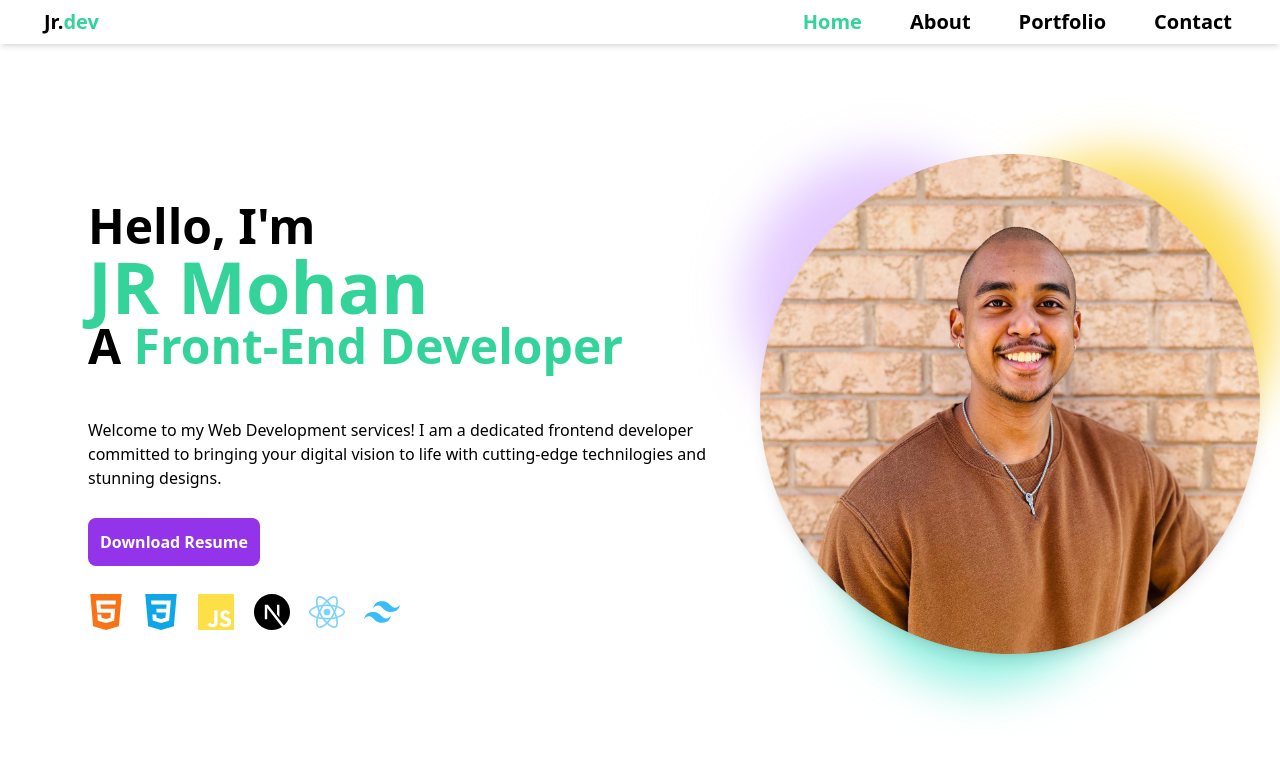
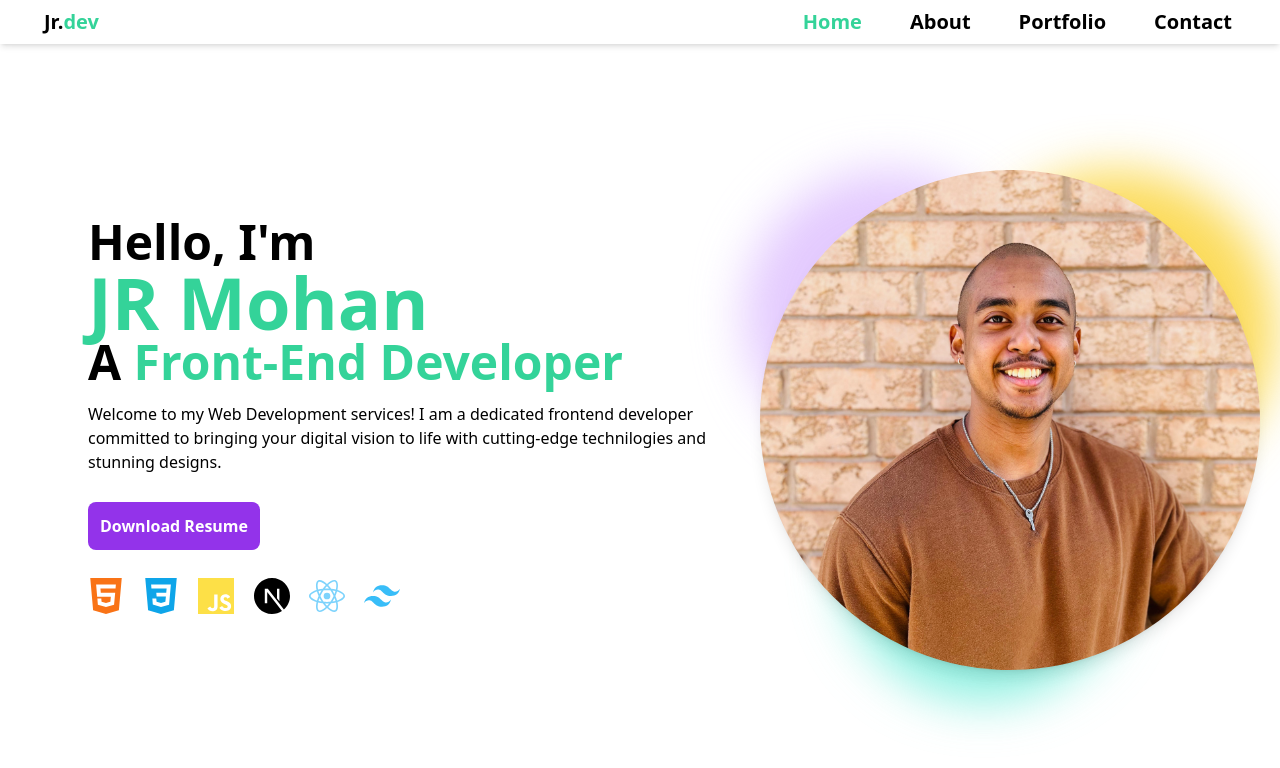
Before and after one commit to jmar753/ProfessionalWebsite, a Next.js app: page / in a window 1280 px wide. Shown: the top 768 px of the page. Built offline with nearby package versions, Linux system fonts and the light colour scheme.

Commit message:
changey padey

```diff
--- a/pages/Introduction.js
+++ b/pages/Introduction.js
@@ -29,7 +29,7 @@ export default function Introduction() {
                     </h1>
 
 
-                    <div className="pt-4 md:pt-12">
+                    <div className="pt-4 md:pt-8k">
                         Welcome to my Web Development services! I am a dedicated frontend developer committed to bringing your digital vision to life with cutting-edge technilogies and stunning designs.
                     </div>
                     <button className="text-white hidden md:block font-semibold bg-purple-600 p-3 my-7 mr-24 rounded-lg hover:bg-purple-800">
```
